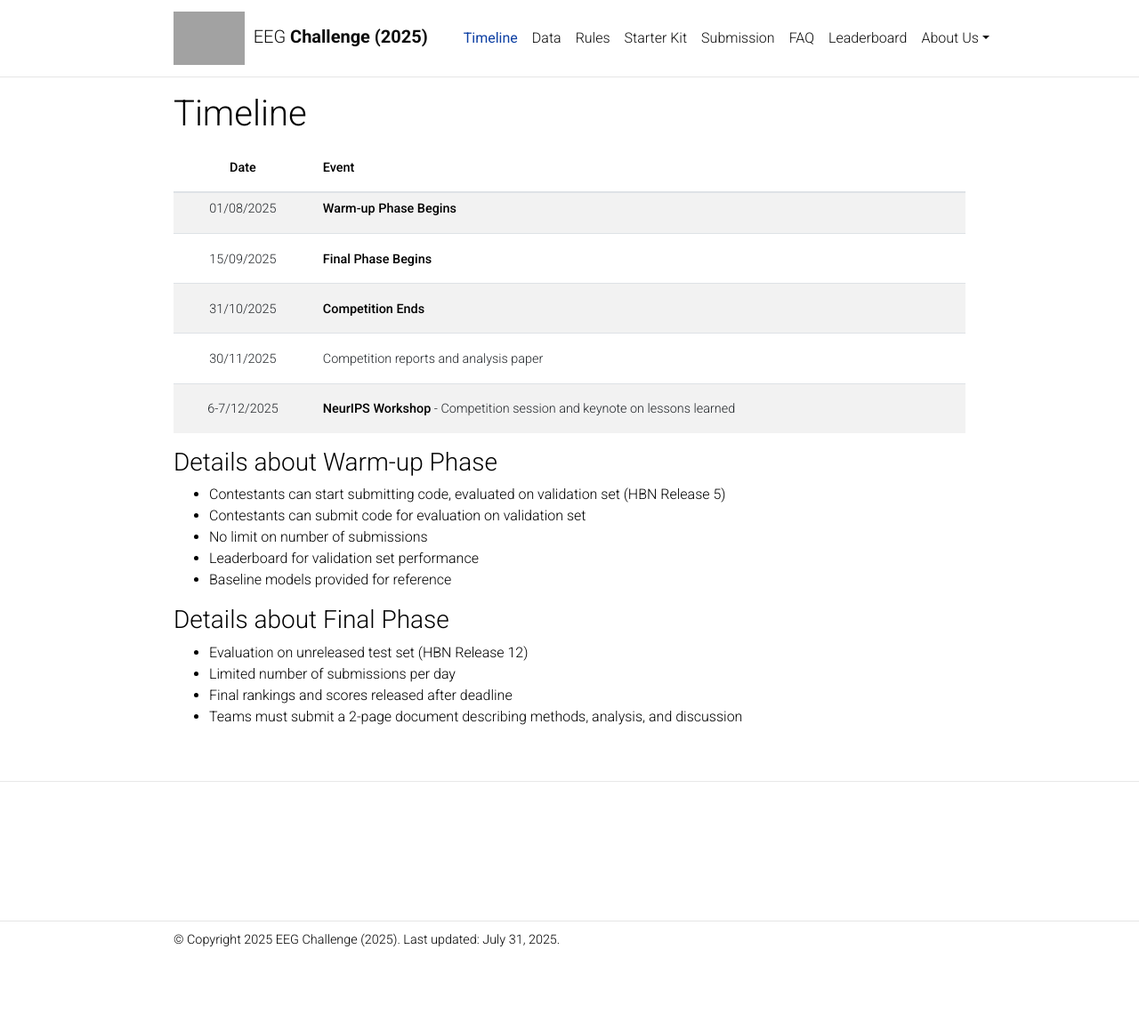
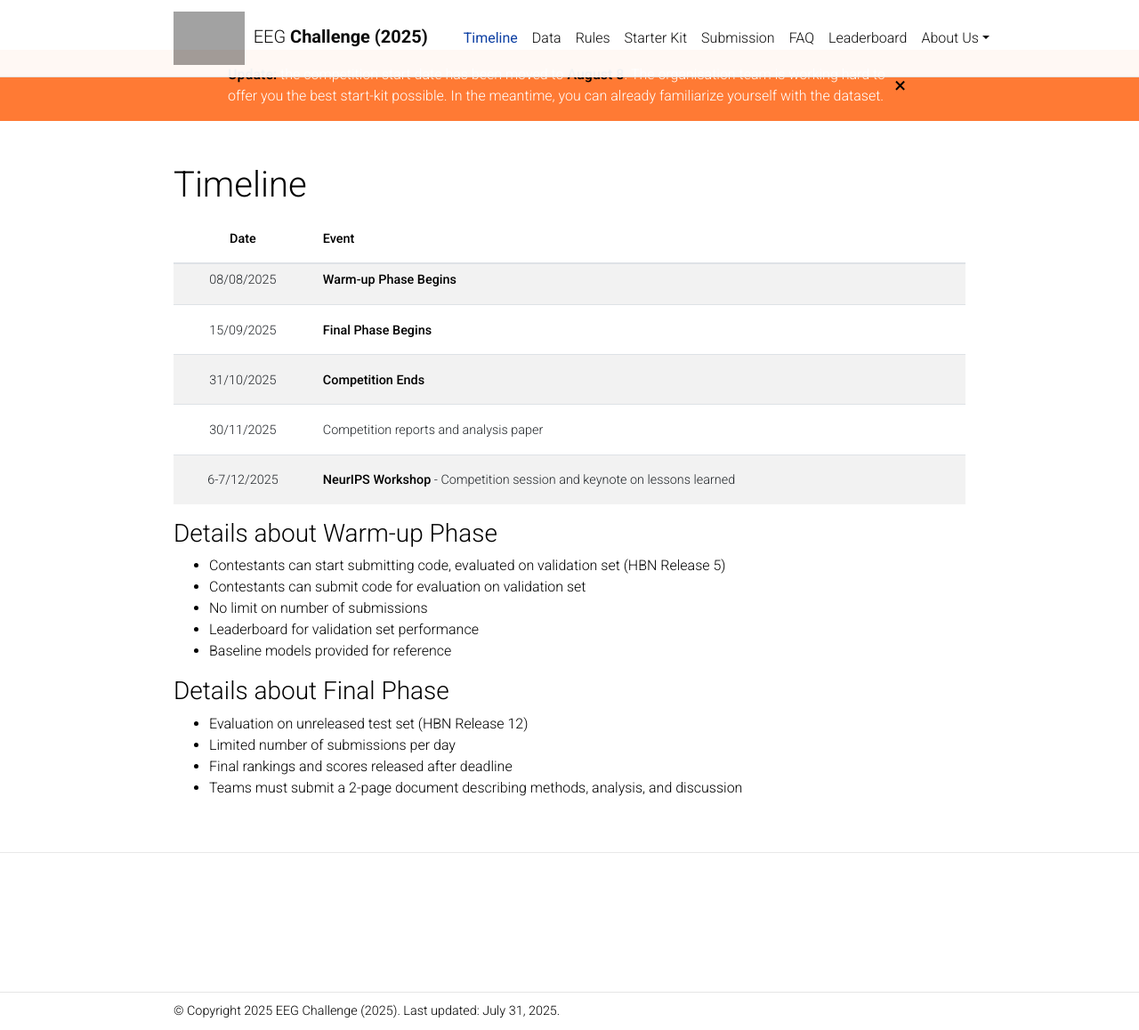
Before and after one commit to urgent-challenge/urgent2024, a Jekyll site: the page built from _pages/timeline.md, in a window 1280 px wide and 1158 px high. Shown: the whole window at 89% size. Built offline with Jekyll 4.4.1, drawn with Linux system fonts in a browser that asks for light colours; comment, search, counter and statistics services are not loaded; a style sheet for code colours, icons or effects is not loaded; grey boxes are pictures that could not be loaded.

Commit message:
Update start date and add banner

```diff
--- a/_layouts/default.html
+++ b/_layouts/default.html
@@ -13,6 +13,16 @@
 
   <!-- Body -->
   <body class="{% if site.navbar_fixed %}fixed-top-nav{% endif %} {% unless site.footer_fixed %}sticky-bottom-footer{% endunless %}">
+    <div class="banner">
+      <div class="banner__content">
+        <div class="banner__text">
+          <strong>Update:</strong> the competition start date has been moved to <strong>August 8</strong>. The organisation team is working hard to offer you the best start-kit possible. In the meantime, you can already familiarize yourself with the dataset.
+        </div>
+        <button class="banner__close" type="button" data-dismiss="banner" aria-label="Close">
+          <span aria-hidden="true">&times;</span>
+        </button>
+      </div>
+    </div>
 
     <!-- Header -->
     {% include scripts/jquery.html %}
--- a/_pages/timeline.md
+++ b/_pages/timeline.md
@@ -10,7 +10,7 @@ nav_order: 2
 
 |   **Date**  |         **Event**          |
 |:---------------------------------:|:---------------------------|
-| 01/08/2025 | **Warm-up Phase Begins**  |
+| 08/08/2025 | **Warm-up Phase Begins**  |
 | 15/09/2025 | **Final Phase Begins**  |
 | 31/10/2025 | **Competition Ends** |
 | 30/11/2025 | Competition reports and analysis paper |
--- a/assets/css/main.css
+++ b/assets/css/main.css
@@ -22,6 +22,32 @@ body.sticky-bottom-footer { padding-bottom: 0; }
 .container { max-width: 920px; }
 
 .profile img { width: 100%; }
+
+/****************************************************************************** Banner */
+.banner{
+    background: #ff7a34;
+}
+.banner__content {
+    max-width: 800px;
+    padding: 16px;
+    margin: 0 auto;
+    display: flex;
+    align-items: center;
+}
+.banner__text {
+    font-size: 1.4;
+    flex-grow: 1;
+}
+.banner__close {
+    background: transparent;
+    border: none;
+    font-size: 1.5rem;
+    cursor: pointer;
+}
+.banner__text,
+.banner__close {
+    color: #ffffff;
+}
 
 /****************************************************************************** Publications */
 /***************************************************************************** Projects */
```
